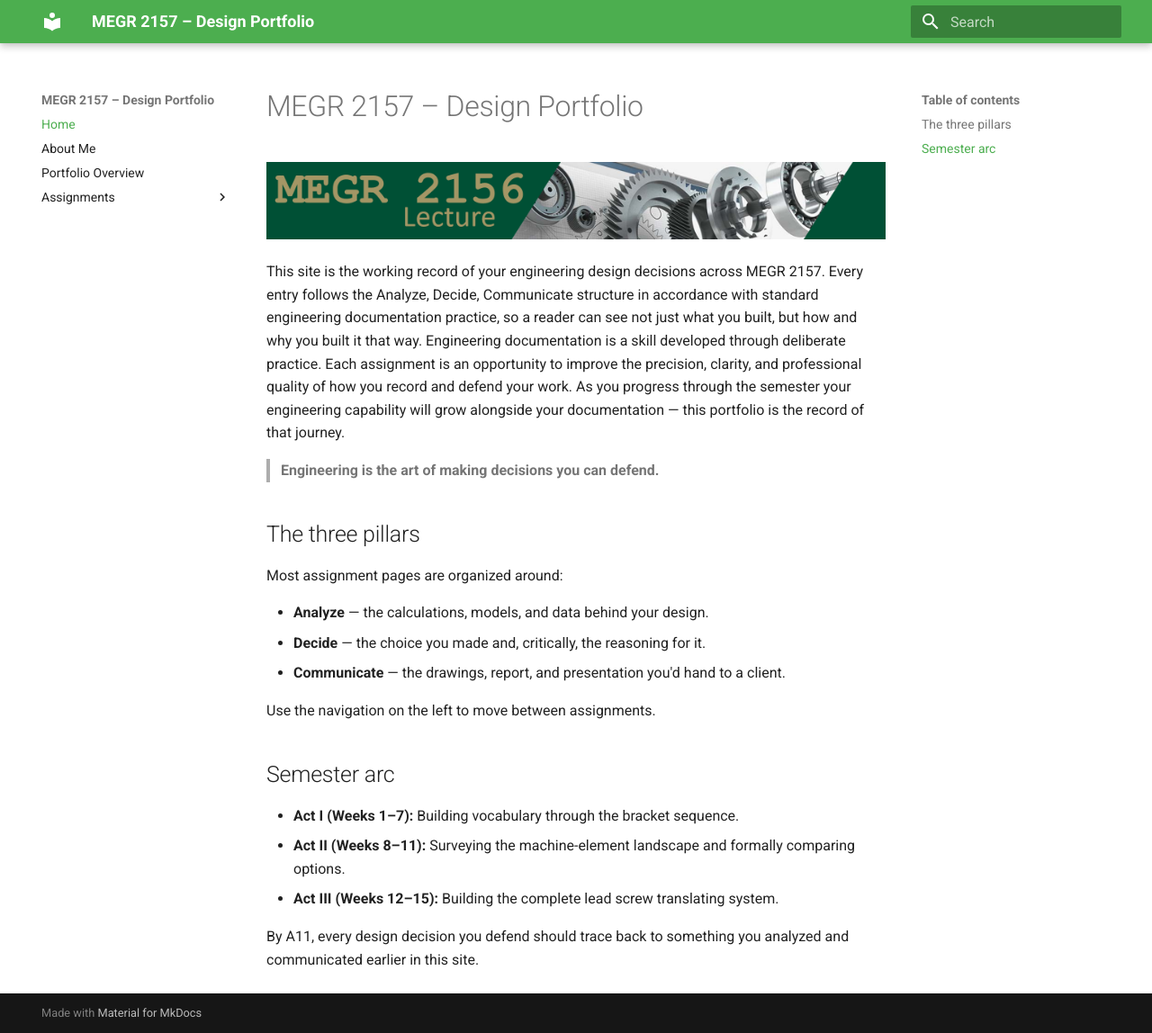
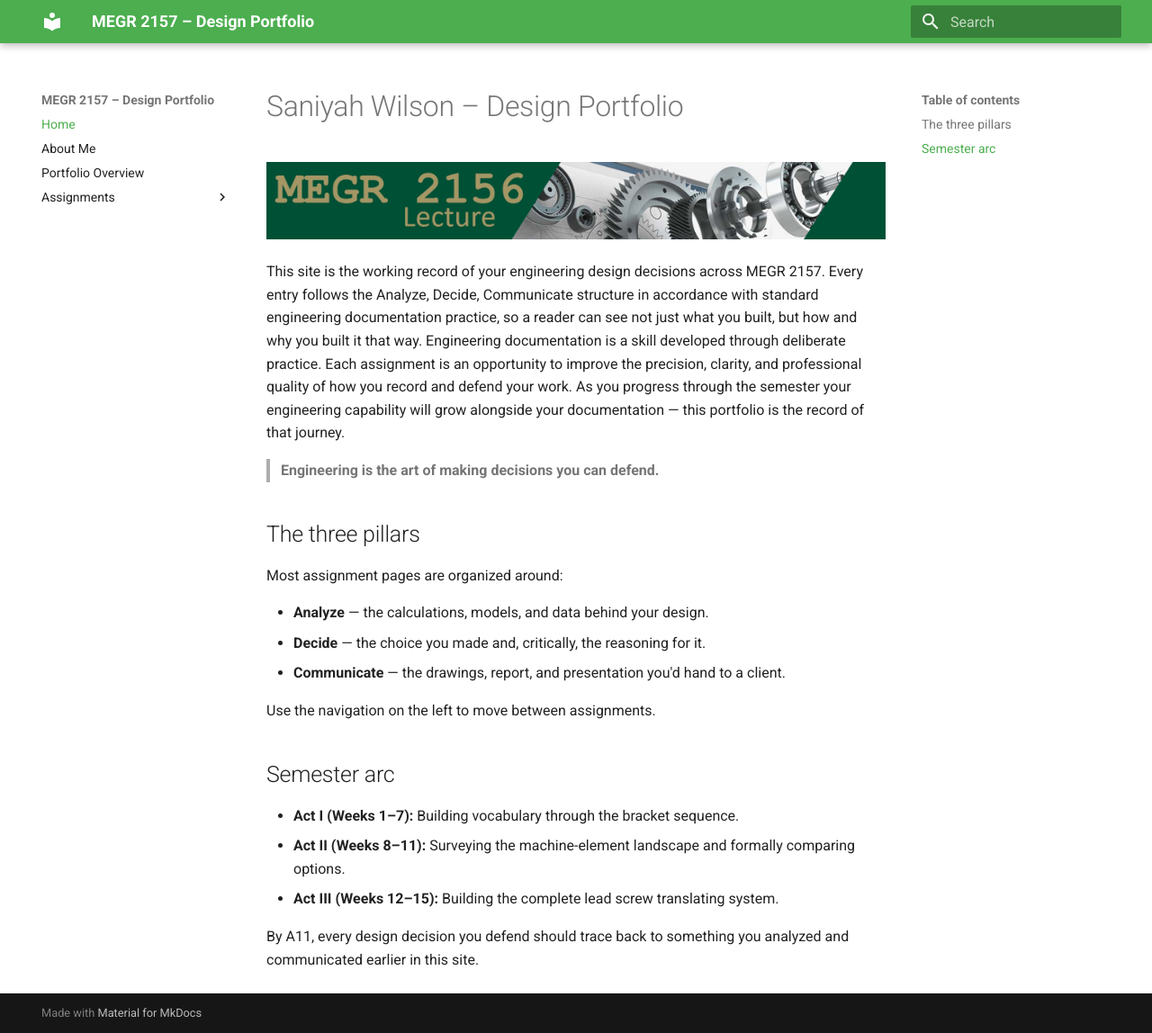
Before and after one commit to swils201/megr2156portfolio, an MkDocs documentation site: the page built from docs/index.md, in a window 1280 px wide and 1148 px high. Shown: the whole window at 90% size. Built offline with MkDocs 1.6.1 and Material for MkDocs 9.7.7, drawn with Linux system fonts in a browser that asks for light colours.

Commit message:
Update index.md
Initial Site Set Up

```diff
--- a/docs/index.md
+++ b/docs/index.md
@@ -1,4 +1,4 @@
-# MEGR 2157 – Design Portfolio
+# Saniyah Wilson – Design Portfolio
 
 ![MEGR 2156-7 Title](MEGR2156title.png)
 
```
